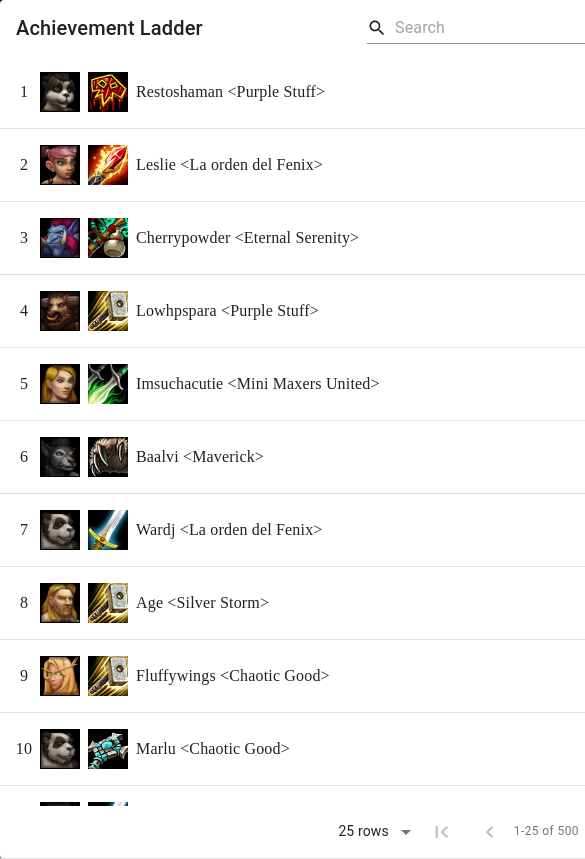
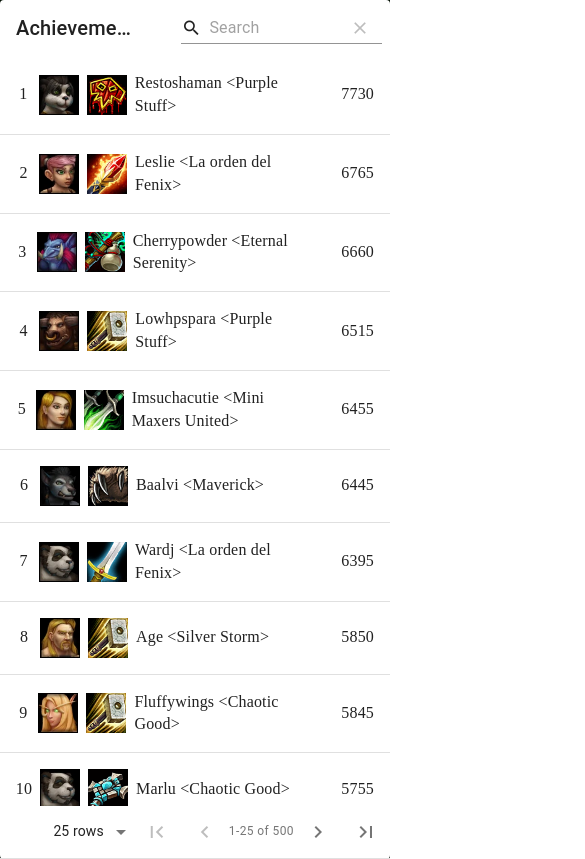
Before and after one commit to brues-code/Mistblade-Achievement-Ladder, a React (Create React App) app: page / in a window 390 px wide. Shown: the top 859 px of the page, 585 px wide, since content can reach past the window. Built offline with nearby package versions, Linux system fonts and the light colour scheme.

Commit message:
max-width
mobile sucks

```diff
--- a/src/app/styles.ts
+++ b/src/app/styles.ts
@@ -20,4 +20,5 @@ export const InnerContent = styled.div`
   margin-left: auto;
   margin-right: auto;
   width: 675px;
+  max-width: 100vw;
 `;
```
